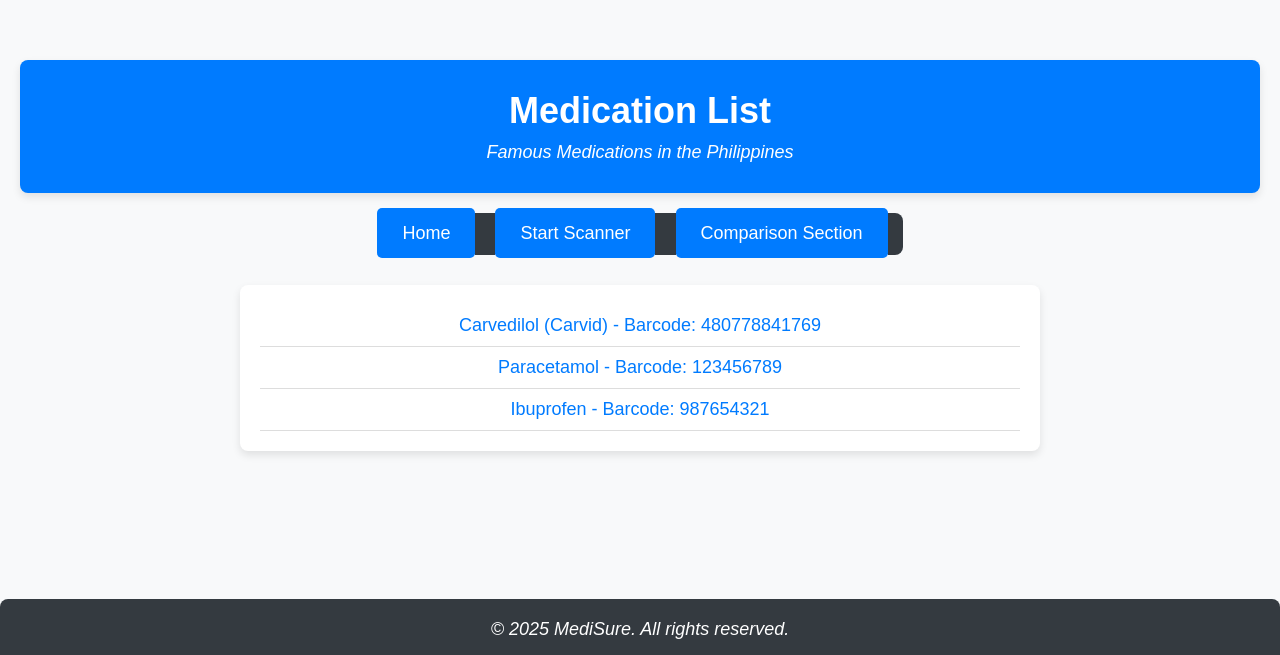
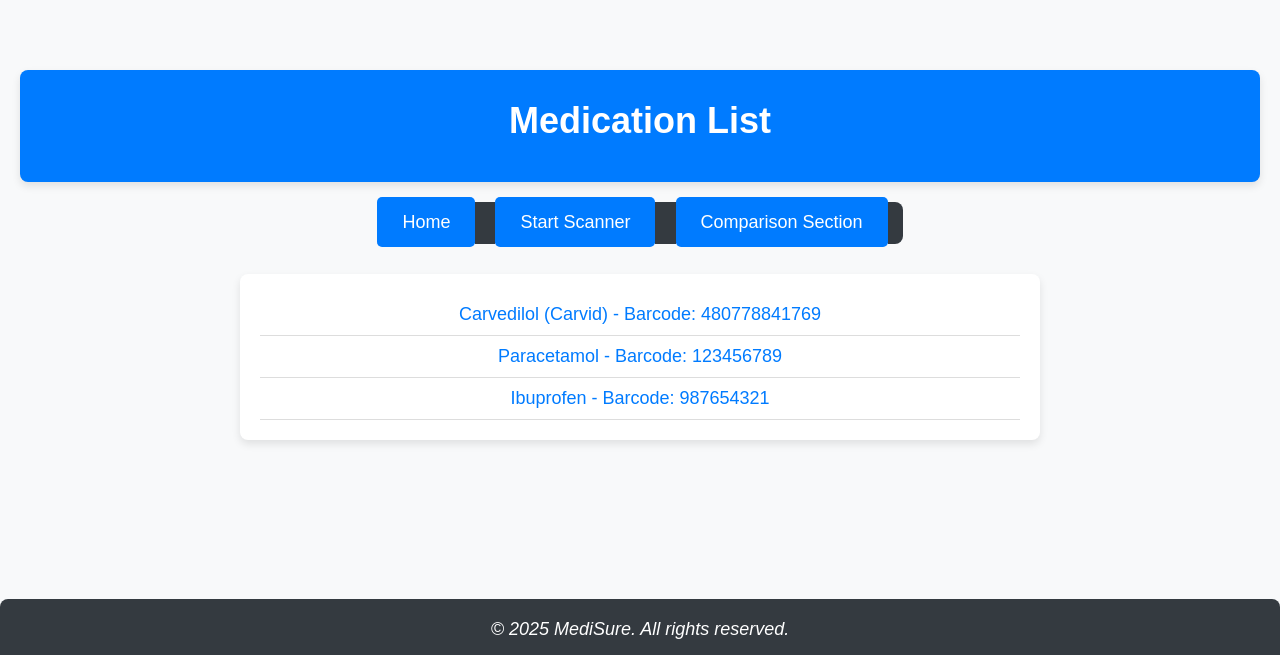
Before and after one commit to medisuresafety/barcode-medication-safety, a plain HTML site: page medications.html in a window 1280 px wide. Shown: the part 145-800 px from the top of the page. Drawn offline with Linux system fonts and the light colour scheme.

Commit message:
Update medications.html

```diff
--- a/medications.html
+++ b/medications.html
@@ -9,7 +9,6 @@
 <body>
     <header>
         <h1>Medication List</h1>
-        <p>Famous Medications in the Philippines</p>
     </header>
 
     <nav>
```
